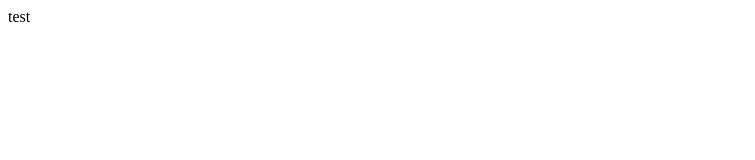
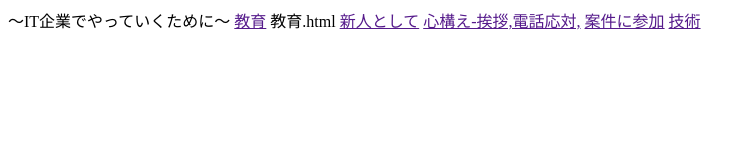
Before and after one commit to object1985/education, a plain HTML site: page docs/index.html in a window 1280 px wide. Shown: the whole page, without its empty margins (0-755 px from the left). Drawn offline with Linux system fonts and the light colour scheme.

Commit message:
ページ作るための土台

```diff
--- a/docs/index.html
+++ b/docs/index.html
@@ -5,6 +5,15 @@
 <title>Insert title here</title>
 </head>
 <body>
-test
+～IT企業でやっていくために～
+
+<a href="">教育</a>
+
+教育.html
+<a href="">新人として</a>
+<a href="">心構え-挨拶,電話応対,</a>
+<a href="">案件に参加</a>
+<a href="">技術</a>
+
 </body>
 </html>
```
